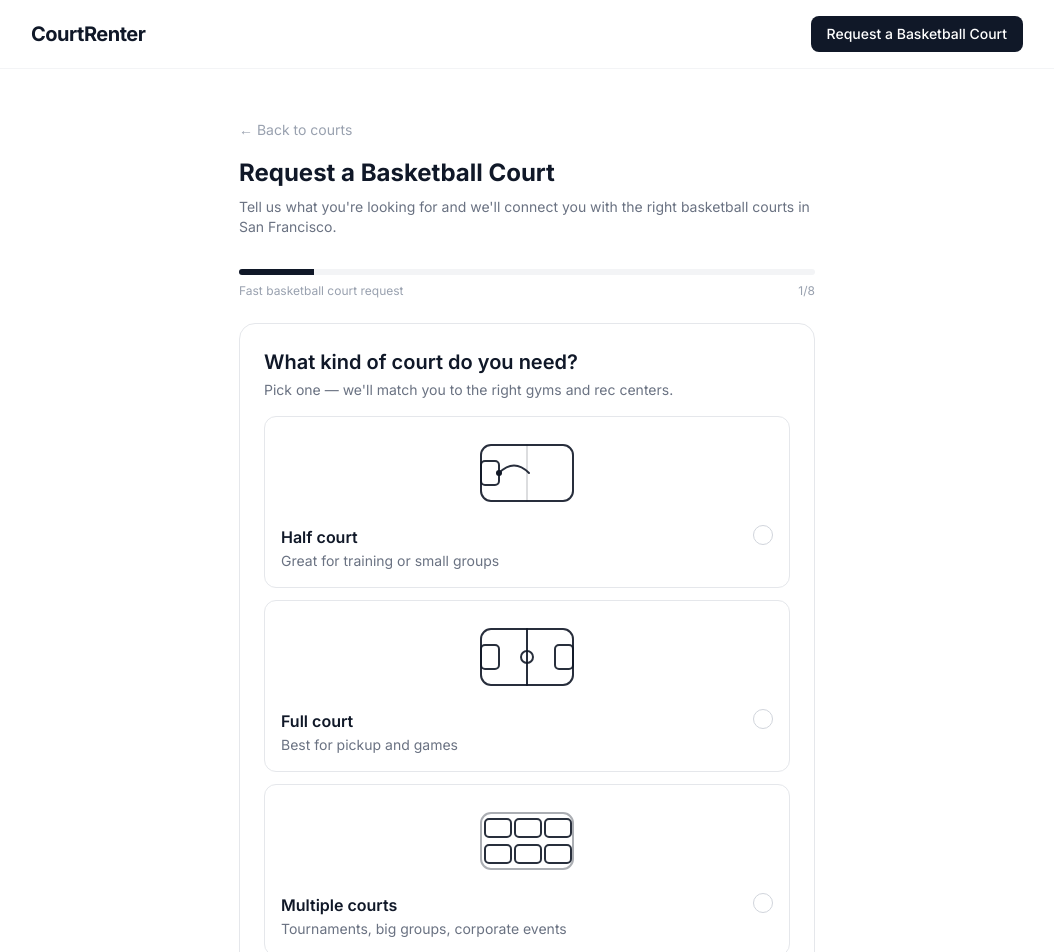
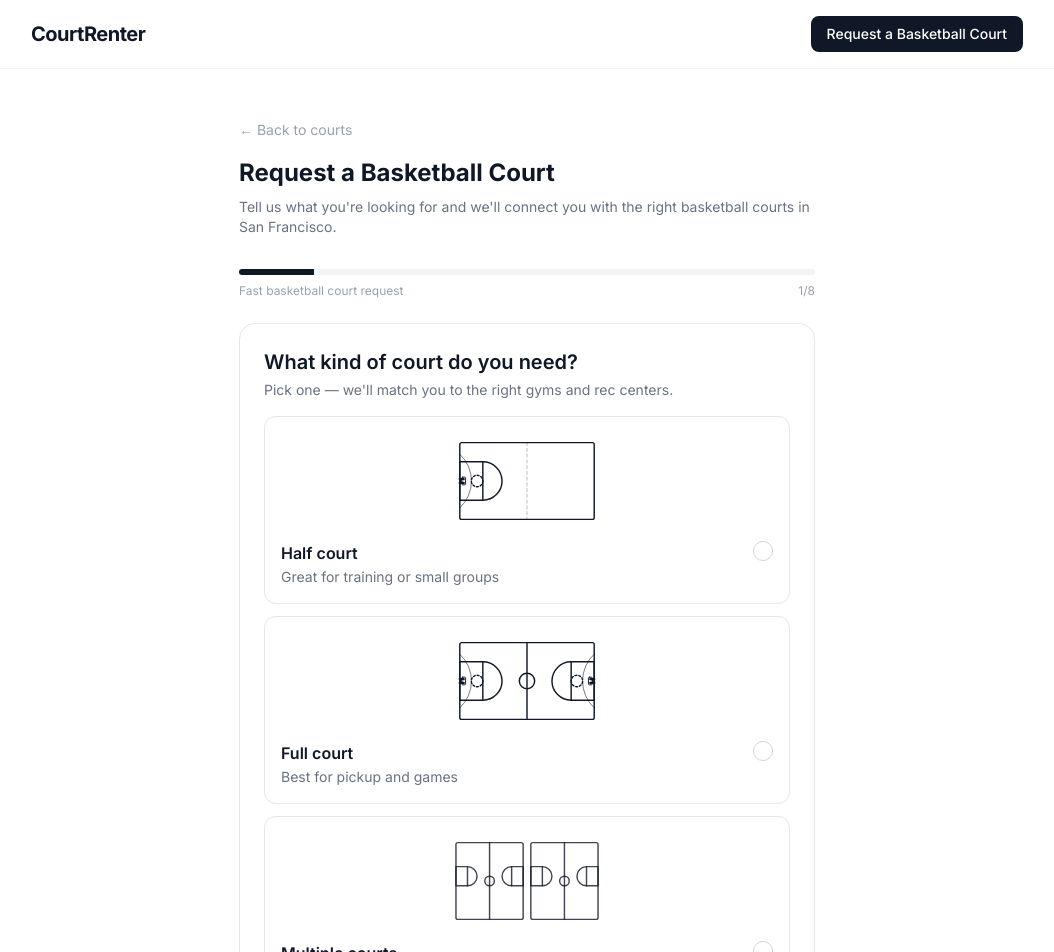
Before and after one commit to mattbergland/courtrenter, a Next.js app: page /request in a window 1280 px wide. Shown: the top 952 px of the page, without its empty margins (113-1167 px from the left). Built offline with nearby package versions, Linux system fonts and the light colour scheme.

Commit message:
Redesign court diagrams with basketball features: 3-point arcs, paint, hoops with backboards
Co-Authored-By: hello@mattberg.land <hello@mattberg.land>

```diff
--- a/src/components/RequestForm.tsx
+++ b/src/components/RequestForm.tsx
@@ -37,9 +37,9 @@ const amenityOptions = [
 ];
 
 function CourtDiagram({ type }: { type: CourtRequest }) {
-  const common = {
+  const s = {
     stroke: "#111827",
-    strokeWidth: 2,
+    strokeWidth: 1.5,
     fill: "none",
     strokeLinecap: "round" as const,
     strokeLinejoin: "round" as const,
@@ -47,37 +47,64 @@ function CourtDiagram({ type }: { type: CourtRequest }) {
 
   if (type === "half") {
     return (
-      <svg viewBox="0 0 120 80" className="w-full h-20">
-        <rect x="14" y="12" width="92" height="56" rx="10" {...common} opacity={0.9} />
-        <line x1="60" y1="12" x2="60" y2="68" {...common} opacity={0.15} />
-        <rect x="14" y="28" width="18" height="24" rx="4" {...common} opacity={0.9} />
-        <path d="M32 40c10-10 20-10 30 0" {...common} opacity={0.9} />
-        <circle cx="32" cy="40" r="3" fill="#111827" />
+      <svg viewBox="0 0 160 100" className="w-full h-24">
+        <rect x="10" y="10" width="140" height="80" rx="2" {...s} />
+        <line x1="80" y1="10" x2="80" y2="90" {...s} opacity={0.2} strokeDasharray="3,3" />
+        <rect x="10" y="30" width="24" height="40" {...s} />
+        <path d="M34 30 A20 20 0 0 1 34 70" {...s} />
+        <path d="M34 50 A6 6 0 1 1 34 49.99" {...s} strokeDasharray="2,2" />
+        <path d="M10 22 A38 38 0 0 1 10 78" {...s} strokeWidth={1} opacity={0.6} />
+        <line x1="10" y1="48" x2="14" y2="48" {...s} strokeWidth={2.5} />
+        <line x1="10" y1="52" x2="14" y2="52" {...s} strokeWidth={2.5} />
+        <rect x="12" y="46" width="4" height="8" rx="1" {...s} strokeWidth={1} />
+        <line x1="12" y1="50" x2="10" y2="50" {...s} strokeWidth={1.5} />
       </svg>
     );
   }
 
   if (type === "multiple") {
     return (
-      <svg viewBox="0 0 120 80" className="w-full h-20">
-        <rect x="14" y="12" width="92" height="56" rx="10" {...common} opacity={0.35} />
-        <rect x="18" y="18" width="26" height="18" rx="4" {...common} opacity={0.9} />
-        <rect x="48" y="18" width="26" height="18" rx="4" {...common} opacity={0.9} />
-        <rect x="78" y="18" width="26" height="18" rx="4" {...common} opacity={0.9} />
-        <rect x="18" y="44" width="26" height="18" rx="4" {...common} opacity={0.9} />
-        <rect x="48" y="44" width="26" height="18" rx="4" {...common} opacity={0.9} />
-        <rect x="78" y="44" width="26" height="18" rx="4" {...common} opacity={0.9} />
+      <svg viewBox="0 0 160 100" className="w-full h-24">
+        <rect x="6" y="10" width="70" height="80" rx="2" {...s} opacity={0.8} />
+        <line x1="41" y1="10" x2="41" y2="90" {...s} opacity={0.8} />
+        <rect x="6" y="35" width="12" height="20" {...s} opacity={0.8} />
+        <rect x="64" y="35" width="12" height="20" {...s} opacity={0.8} />
+        <path d="M18 35 A10 10 0 0 1 18 55" {...s} opacity={0.8} />
+        <path d="M64 35 A10 10 0 0 0 64 55" {...s} opacity={0.8} />
+        <circle cx="41" cy="50" r="5" {...s} opacity={0.8} />
+
+        <rect x="84" y="10" width="70" height="80" rx="2" {...s} opacity={0.8} />
+        <line x1="119" y1="10" x2="119" y2="90" {...s} opacity={0.8} />
+        <rect x="84" y="35" width="12" height="20" {...s} opacity={0.8} />
+        <rect x="142" y="35" width="12" height="20" {...s} opacity={0.8} />
+        <path d="M96 35 A10 10 0 0 1 96 55" {...s} opacity={0.8} />
+        <path d="M142 35 A10 10 0 0 0 142 55" {...s} opacity={0.8} />
+        <circle cx="119" cy="50" r="5" {...s} opacity={0.8} />
       </svg>
     );
   }
 
   return (
-    <svg viewBox="0 0 120 80" className="w-full h-20">
-      <rect x="14" y="12" width="92" height="56" rx="10" {...common} opacity={0.9} />
-      <line x1="60" y1="12" x2="60" y2="68" {...common} opacity={0.9} />
-      <rect x="14" y="28" width="18" height="24" rx="4" {...common} opacity={0.9} />
-      <rect x="88" y="28" width="18" height="24" rx="4" {...common} opacity={0.9} />
-      <circle cx="60" cy="40" r="6" {...common} opacity={0.9} />
+    <svg viewBox="0 0 160 100" className="w-full h-24">
+      <rect x="10" y="10" width="140" height="80" rx="2" {...s} />
+      <line x1="80" y1="10" x2="80" y2="90" {...s} />
+      <circle cx="80" cy="50" r="8" {...s} />
+      <rect x="10" y="30" width="24" height="40" {...s} />
+      <path d="M34 30 A20 20 0 0 1 34 70" {...s} />
+      <path d="M34 50 A6 6 0 1 1 34 49.99" {...s} strokeDasharray="2,2" />
+      <path d="M10 22 A38 38 0 0 1 10 78" {...s} strokeWidth={1} opacity={0.6} />
+      <line x1="10" y1="48" x2="14" y2="48" {...s} strokeWidth={2.5} />
+      <line x1="10" y1="52" x2="14" y2="52" {...s} strokeWidth={2.5} />
+      <rect x="12" y="46" width="4" height="8" rx="1" {...s} strokeWidth={1} />
+      <line x1="12" y1="50" x2="10" y2="50" {...s} strokeWidth={1.5} />
+      <rect x="126" y="30" width="24" height="40" {...s} />
+      <path d="M126 30 A20 20 0 0 0 126 70" {...s} />
+      <path d="M126 50 A6 6 0 1 0 126 49.99" {...s} strokeDasharray="2,2" />
+      <path d="M150 22 A38 38 0 0 0 150 78" {...s} strokeWidth={1} opacity={0.6} />
+      <line x1="146" y1="48" x2="150" y2="48" {...s} strokeWidth={2.5} />
+      <line x1="146" y1="52" x2="150" y2="52" {...s} strokeWidth={2.5} />
+      <rect x="144" y="46" width="4" height="8" rx="1" {...s} strokeWidth={1} />
+      <line x1="148" y1="50" x2="150" y2="50" {...s} strokeWidth={1.5} />
     </svg>
   );
 }
```
